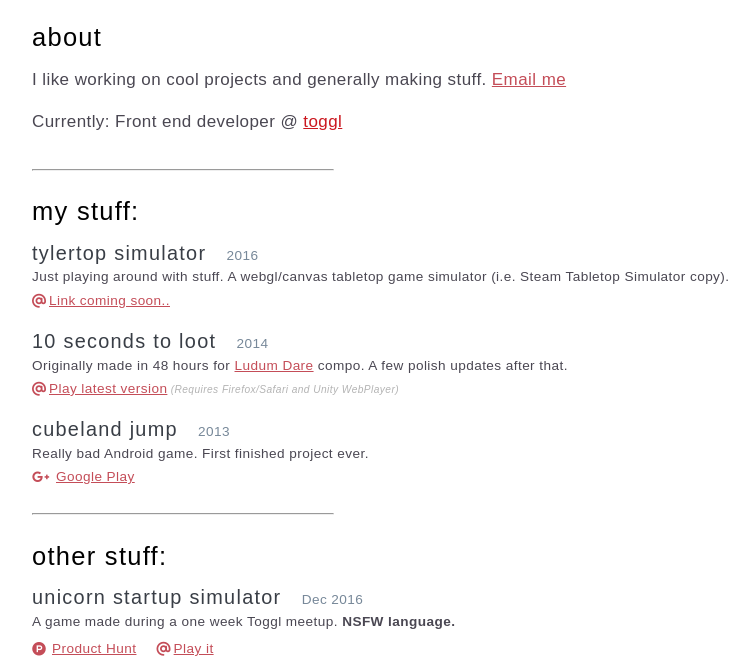
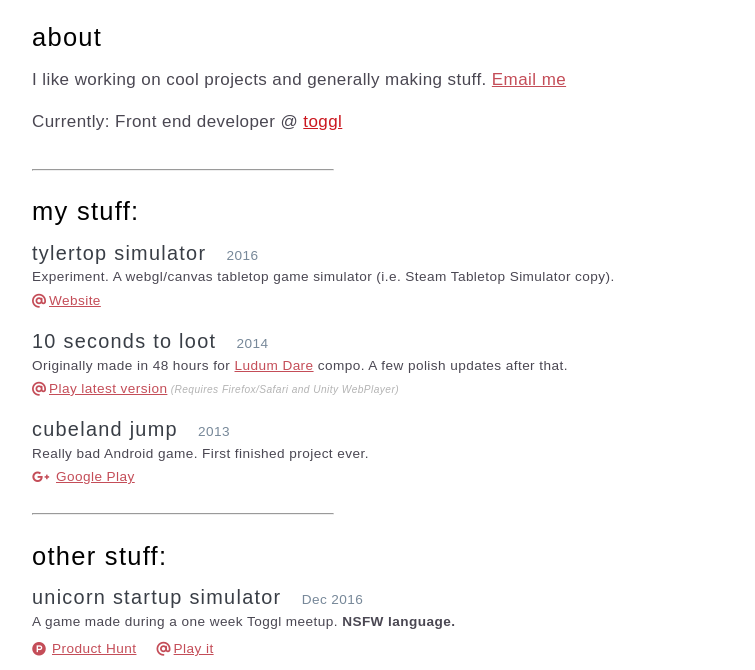
Before and after one commit to tcrammond/tcrammond-website, a website: page public/index.html in a window 1280 px wide. Shown: the part 130-800 px from the top of the page, without its empty margins (27-782 px from the left). Drawn offline with Linux system fonts and the light colour scheme.

Commit message:
Fix js build; update project link

```diff
--- a/public/index.html
+++ b/public/index.html
@@ -35,10 +35,10 @@
             <h3 class="portfolio__item__title">Tylertop Simulator</h3>
             <span class="portfolio__item__date">2016</span>
             <p class="portfolio__item__text">
-              Just playing around with stuff. A webgl/canvas tabletop game simulator (i.e. Steam Tabletop Simulator copy).
+              Experiment. A webgl/canvas tabletop game simulator (i.e. Steam Tabletop Simulator copy).
             </p>
             <div class="portfolio__item__links">
-              <a class="portfolio__item__link portfolio__item__link--web">Link coming soon..</a>
+              <a href="http://tylertop-simulator.herokuapp.com/" target=_blank class="portfolio__item__link portfolio__item__link--web">Website</a>
             </div>
           </article>
 
```
Also changed, not shown: Gulpfile.js (+6 -1 lines).
